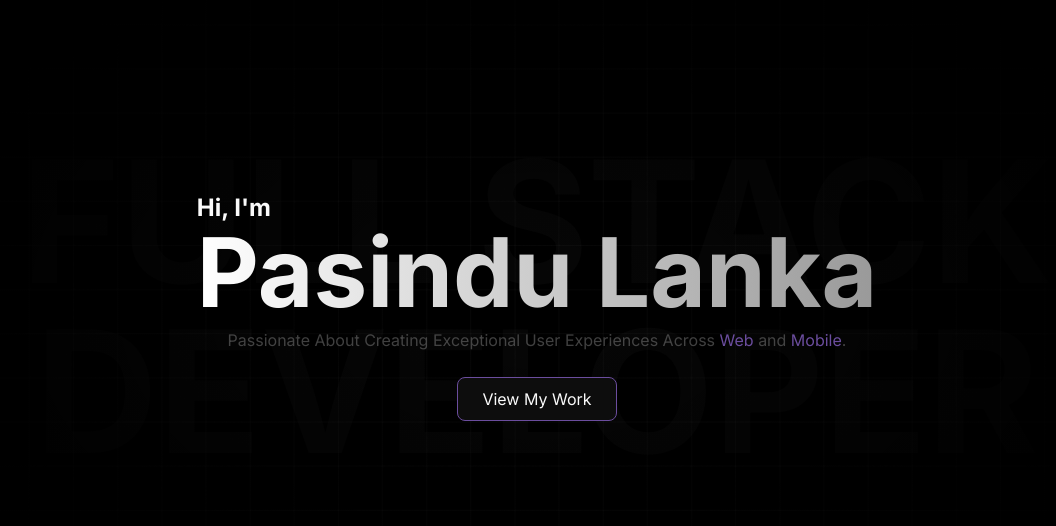
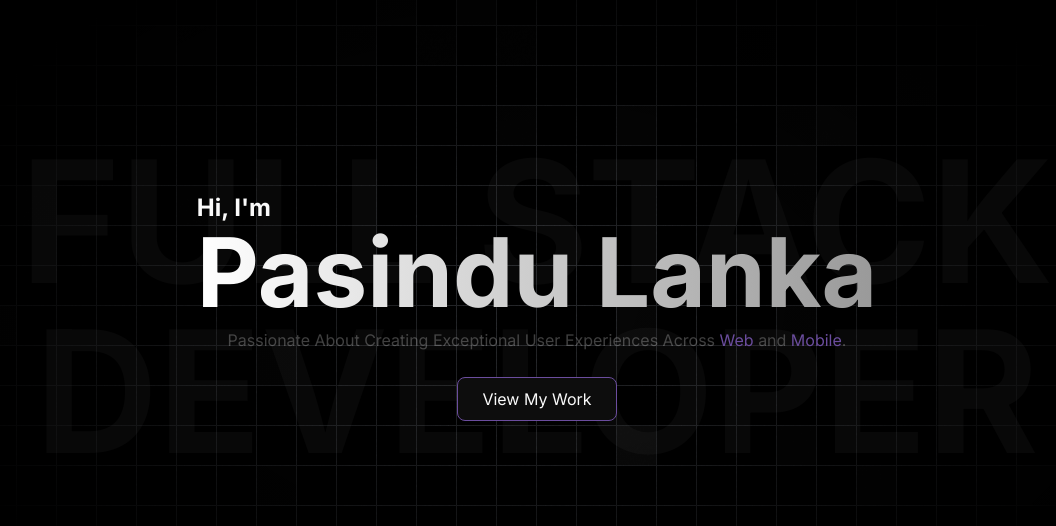
Before and after one commit to apLanka/portfolio, a Next.js app: page / in a window 1280 px wide. Shown: the part 94-620 px from the top of the page, without its empty margins (103-1159 px from the left). Built offline with nearby package versions, Linux system fonts and the light colour scheme.

Commit message:
chore: enhance landing section with animated background and blur effects

```diff
--- a/components/section/landing-section.tsx
+++ b/components/section/landing-section.tsx
@@ -1,39 +1,75 @@
 'use client'
 
-import BgGrid from '@/public/image/bg/bg-grid.png'
 import BgEffect from '@/public/image/bg/bg-effect.png'
 import Image from "next/image";
+import { BlurFade } from "@/components/ui/blur-fade";
+import { AnimatedGridPattern } from "@/components/ui/animated-grid-pattern";
 
 export default function LandingSection() {
     return (
-        <div className={'relative flex items-center justify-center w-full h-screen'}>
-            <div className={'z-[60]'}>
+        <div className={'relative flex items-center justify-center w-full h-screen overflow-hidden'}>
+            {/* Animated Grid Background */}
+            <div className={'absolute inset-0 z-10'}>
+                <AnimatedGridPattern
+                    width={40}
+                    height={40}
+                    numSquares={60}
+                    maxOpacity={0.3}
+                    duration={4}
+                    className="text-white/10"
+                />
+            </div>
+
+            {/* Background Effect */}
+            <div className={'absolute inset-0 z-20'}>
+                <Image
+                    src={BgEffect}
+                    alt={'effect'}
+                    fill
+                    className={'opacity-50 object-cover object-center'}
+                />
+            </div>
+
+            {/* Radial Gradient Overlay */}
+            <div className={'absolute bg-black-radial w-full h-full z-30'}></div>
+
+            {/* Background Text */}
+            <div className={'absolute z-40'}>
+                <BlurFade delay={0.2} duration={0.6} blur="8px">
+                    <div className={'text-center font-extrabold text-[170px] leading-[170px] text-white-transparent'}>
+                        FULL STACK <br/>DEVELOPER
+                    </div>
+                </BlurFade>
+            </div>
+
+            {/* Main Content */}
+            <div className={'z-[60] relative'}>
+                <BlurFade delay={0} duration={0.6} blur="8px" direction="up">
                     <div className={'text-2xl font-semibold'}>Hi, I&apos;m</div>
-                <div className={'text-8xl font-semibold bg-main-text-gradient bg-clip-text text-transparent'}>Pasindu
-                    Lanka
+                </BlurFade>
+
+                <BlurFade delay={0.1} duration={0.6} blur="8px" direction="up">
+                    <div className={'text-8xl font-semibold bg-main-text-gradient bg-clip-text text-transparent'}>
+                        Pasindu Lanka
                     </div>
-                <div className={'text-center mt-2 text-base text-white/25'}>Passionate About Creating Exceptional User
+                </BlurFade>
+
+                <BlurFade delay={0.2} duration={0.6} blur="8px" direction="up">
+                    <div className={'text-center mt-2 text-base text-white/25'}>
+                        Passionate About Creating Exceptional User
                         Experiences Across <span className={'text-[#6B4D9E]'}>Web</span> and <span
                             className={'text-[#6B4D9E]'}>Mobile</span>.
                     </div>
+                </BlurFade>
+
+                <BlurFade delay={0.3} duration={0.6} blur="8px" direction="up">
                     <div className={'flex justify-center mt-[25px]'}>
-                    <button className={'h-[44px] bg-[#0D0D0D] border border-[#6B4D9E] px-6 rounded-[8px]'}>
+                        <button className={'h-[44px] bg-[#0D0D0D] border border-[#6B4D9E] px-6 rounded-[8px] hover:bg-[#6B4D9E]/10 transition-colors'}>
                             View My Work
                         </button>
                     </div>
+                </BlurFade>
             </div>
-            <div className={'absolute z-40'}>
-                <div className={'text-center font-extrabold text-[170px] leading-[170px] text-white-transparent'}>
-                    FULL STACK <br/>DEVELOPER
-                </div>
-            </div>
-            <div>
-                <Image src={BgGrid} alt={'grid'} fill layout={'fill'} objectFit={'cover'} objectPosition={'center'}
-                       className={'opacity-50 z-30'}/>
-                <Image src={BgEffect} alt={'grid'} fill layout={'fill'} objectFit={'cover'} objectPosition={'center'}
-                       className={'opacity-50 z-50'}/>
-            </div>
-            <div className={'absolute bg-black-radial w-full h-full z-50'}></div>
         </div>
     )
 }
--- /dev/null
+++ b/components/ui/animated-grid-pattern.tsx
@@ -0,0 +1,156 @@
+"use client"
+
+import {
+  ComponentPropsWithoutRef,
+  useEffect,
+  useId,
+  useRef,
+  useState,
+} from "react"
+import { motion } from "framer-motion"
+
+import { cn } from "@/lib/utils"
+
+export interface AnimatedGridPatternProps
+  extends ComponentPropsWithoutRef<"svg"> {
+  width?: number
+  height?: number
+  x?: number
+  y?: number
+  strokeDasharray?: number
+  numSquares?: number
+  maxOpacity?: number
+  duration?: number
+  repeatDelay?: number
+}
+
+export function AnimatedGridPattern({
+  width = 40,
+  height = 40,
+  x = -1,
+  y = -1,
+  strokeDasharray = 0,
+  numSquares = 50,
+  className,
+  maxOpacity = 0.5,
+  duration = 4,
+  ...props
+}: AnimatedGridPatternProps) {
+  const id = useId()
+  const containerRef = useRef<SVGSVGElement>(null)
+  const [dimensions, setDimensions] = useState({ width: 0, height: 0 })
+  const [squares, setSquares] = useState<Array<{ id: number; pos: [number, number] }>>([])
+
+  function getPos() {
+    if (dimensions.width === 0 || dimensions.height === 0) {
+      return [0, 0]
+    }
+    return [
+      Math.floor((Math.random() * dimensions.width) / width),
+      Math.floor((Math.random() * dimensions.height) / height),
+    ]
+  }
+
+  // Adjust the generateSquares function to return objects with an id, x, and y
+  function generateSquares(count: number) {
+    return Array.from({ length: count }, (_, i) => ({
+      id: i,
+      pos: getPos(),
+    }))
+  }
+
+  // Function to update a single square's position
+  const updateSquarePosition = (id: number) => {
+    setSquares((currentSquares) =>
+      currentSquares.map((sq) =>
+        sq.id === id
+          ? {
+              ...sq,
+              pos: getPos(),
+            }
+          : sq
+      )
+    )
+  }
+
+  // Update squares to animate in
+  useEffect(() => {
+    if (dimensions.width && dimensions.height) {
+      setSquares(generateSquares(numSquares))
+    }
+  }, [dimensions, numSquares])
+
+  // Resize observer to update container dimensions
+  useEffect(() => {
+    const resizeObserver = new ResizeObserver((entries) => {
+      for (const entry of entries) {
+        setDimensions({
+          width: entry.contentRect.width,
+          height: entry.contentRect.height,
+        })
+      }
+    })
+
+    if (containerRef.current) {
+      resizeObserver.observe(containerRef.current)
+    }
+
+    return () => {
+      if (containerRef.current) {
+        resizeObserver.unobserve(containerRef.current)
+      }
+    }
+  }, [containerRef])
+
+  return (
+    <svg
+      ref={containerRef}
+      aria-hidden="true"
+      className={cn(
+        "pointer-events-none absolute inset-0 h-full w-full fill-gray-400/30 stroke-gray-400/30",
+        className
+      )}
+      {...props}
+    >
+      <defs>
+        <pattern
+          id={id}
+          width={width}
+          height={height}
+          patternUnits="userSpaceOnUse"
+          x={x}
+          y={y}
+        >
+          <path
+            d={`M.5 ${height}V.5H${width}`}
+            fill="none"
+            strokeDasharray={strokeDasharray}
+          />
+        </pattern>
+      </defs>
+      <rect width="100%" height="100%" fill={`url(#${id})`} />
+      <svg x={x} y={y} className="overflow-visible">
+        {squares.map(({ pos: [x, y], id }, index) => (
+          <motion.rect
+            initial={{ opacity: 0 }}
+            animate={{ opacity: maxOpacity }}
+            transition={{
+              duration,
+              repeat: 1,
+              delay: index * 0.1,
+              repeatType: "reverse",
+            }}
+            onAnimationComplete={() => updateSquarePosition(id)}
+            key={`${x}-${y}-${index}`}
+            width={width - 1}
+            height={height - 1}
+            x={x * width + 1}
+            y={y * height + 1}
+            fill="currentColor"
+            strokeWidth="0"
+          />
+        ))}
+      </svg>
+    </svg>
+  )
+}
--- /dev/null
+++ b/components/ui/blur-fade.tsx
@@ -0,0 +1,81 @@
+"use client"
+
+import { useRef } from "react"
+import {
+  AnimatePresence,
+  motion,
+  MotionProps,
+  useInView,
+  UseInViewOptions,
+  Variants,
+} from "framer-motion"
+
+type MarginType = UseInViewOptions["margin"]
+
+interface BlurFadeProps extends MotionProps {
+  children: React.ReactNode
+  className?: string
+  variant?: {
+    hidden: { y: number }
+    visible: { y: number }
+  }
+  duration?: number
+  delay?: number
+  offset?: number
+  direction?: "up" | "down" | "left" | "right"
+  inView?: boolean
+  inViewMargin?: MarginType
+  blur?: string
+}
+
+export function BlurFade({
+  children,
+  className,
+  variant,
+  duration = 0.4,
+  delay = 0,
+  offset = 6,
+  direction = "down",
+  inView = false,
+  inViewMargin = "-50px",
+  blur = "6px",
+  ...props
+}: BlurFadeProps) {
+  const ref = useRef(null)
+  const inViewResult = useInView(ref, { once: true, margin: inViewMargin })
+  const isInView = !inView || inViewResult
+  const defaultVariants: Variants = {
+    hidden: {
+      [direction === "left" || direction === "right" ? "x" : "y"]:
+        direction === "right" || direction === "down" ? -offset : offset,
+      opacity: 0,
+      filter: `blur(${blur})`,
+    },
+    visible: {
+      [direction === "left" || direction === "right" ? "x" : "y"]: 0,
+      opacity: 1,
+      filter: `blur(0px)`,
+    },
+  }
+  const combinedVariants = variant || defaultVariants
+  return (
+    <AnimatePresence>
+      <motion.div
+        ref={ref}
+        initial="hidden"
+        animate={isInView ? "visible" : "hidden"}
+        exit="hidden"
+        variants={combinedVariants}
+        transition={{
+          delay: 0.04 + delay,
+          duration,
+          ease: "easeOut",
+        }}
+        className={className}
+        {...props}
+      >
+        {children}
+      </motion.div>
+    </AnimatePresence>
+  )
+}
```
Also changed, not shown: package.json (+11 -6 lines), tsconfig.json (+19 -5 lines), 1 other file (tests, documents, lock files or other folders). Lines whose indentation alone changed are shown as unchanged.
